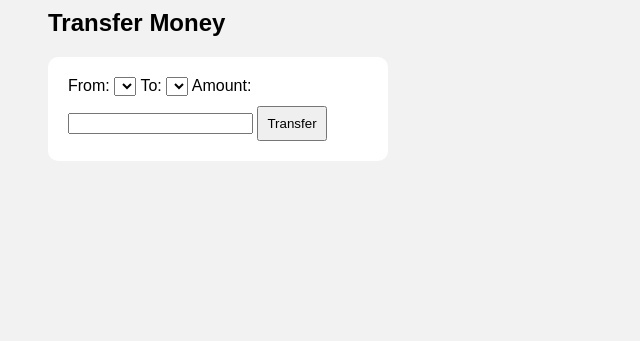
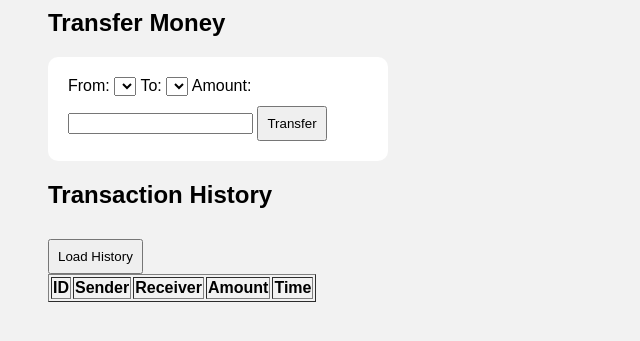
Before and after one commit to TranHuuQuyet/bank-transaction-demo, a website: page public/index.html in a window 1280 px wide. Shown: the part 127-468 px from the top of the page, without its empty margins (0-640 px from the left). Drawn offline with Linux system fonts and the light colour scheme; no server answers.

Commit message:
thêm history cho html

```diff
--- a/public/index.html
+++ b/public/index.html
@@ -26,7 +26,23 @@
     </form>
 
     <p id="message"></p>
+    <h2>Transaction History</h2>
 
+    <button onclick="loadTransactions()">Load History</button>
+
+    <table border="1" id="historyTable">
+      <thead>
+        <tr>
+          <th>ID</th>
+          <th>Sender</th>
+          <th>Receiver</th>
+          <th>Amount</th>
+          <th>Time</th>
+        </tr>
+      </thead>
+
+      <tbody></tbody>
+    </table>
     <script src="script.js"></script>
   </body>
 </html>
```
